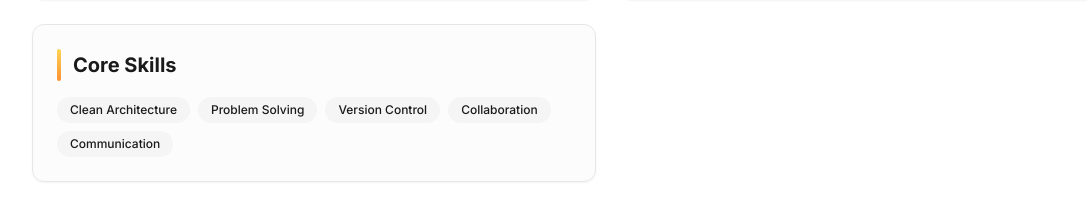
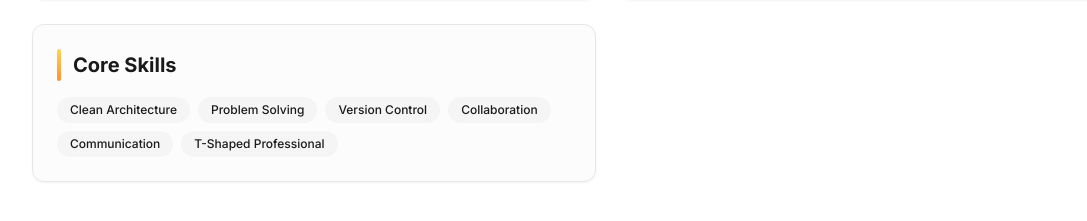
Before and after one commit to El-Helbawy-M/elhelbawy-folio-firebase-flare, a React (Vite) app: page / in a window 1280 px wide. Shown: the part 3502-3723 px from the top of the page, without its empty margins (32-1119 px from the left). Built offline with nearby package versions, Linux system fonts and the light colour scheme; the HTML template or start-up script is replaced by a standard one.

Commit message:
Add T-Shaped Professional skill

```diff
--- a/src/components/Skills.tsx
+++ b/src/components/Skills.tsx
@@ -25,7 +25,7 @@ export const Skills = () => {
     },
     {
       title: "Core Skills",
-      skills: ["Clean Architecture", "Problem Solving", "Version Control", "Collaboration", "Communication"],
+      skills: ["Clean Architecture", "Problem Solving", "Version Control", "Collaboration", "Communication", "T-Shaped Professional"],
       gradient: "from-secondary/80 to-primary/80",
     },
   ];
```
